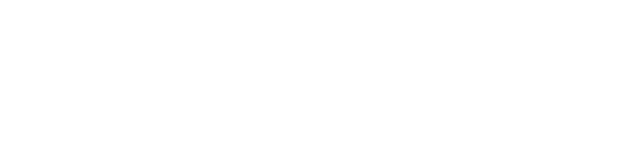
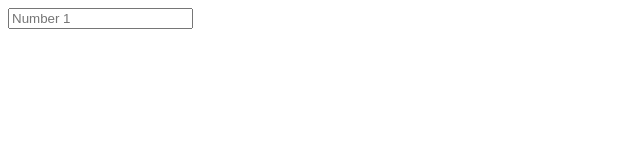
Before and after one commit to Dragontalker/typescript-using-tsc, a plain HTML site: page index.html in a window 1280 px wide. Shown: the whole page, without its empty margins (0-640 px from the left). Drawn offline with Linux system fonts and the light colour scheme.

Commit message:
Added a input element for Number 1.

```diff
--- a/index.html
+++ b/index.html
@@ -7,6 +7,6 @@
     <title>Understanding TypeScript</title>
 </head>
 <body>
-
+    <input type="number" id="num1" placeholder="Number 1"/>
 </body>
 </html>
```
